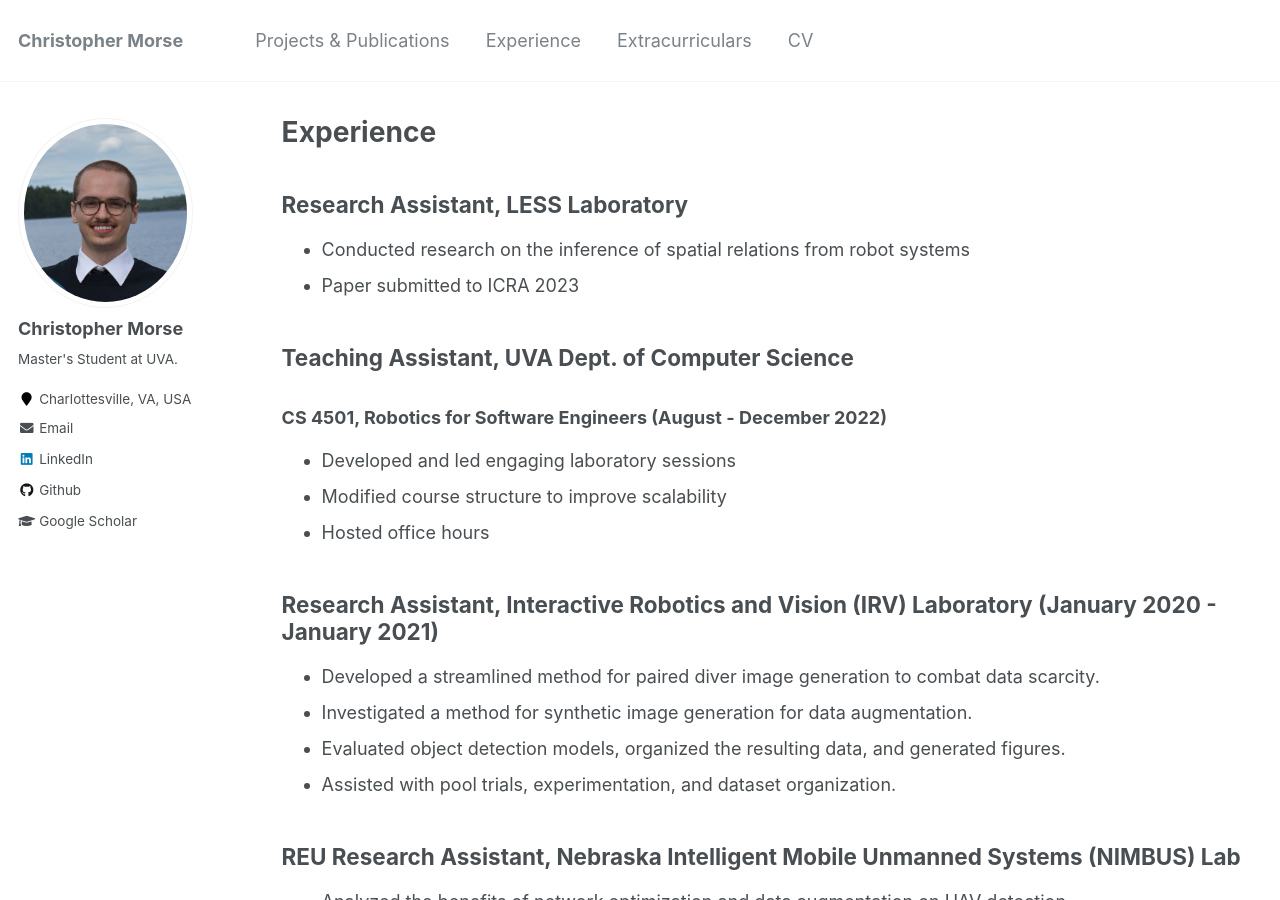
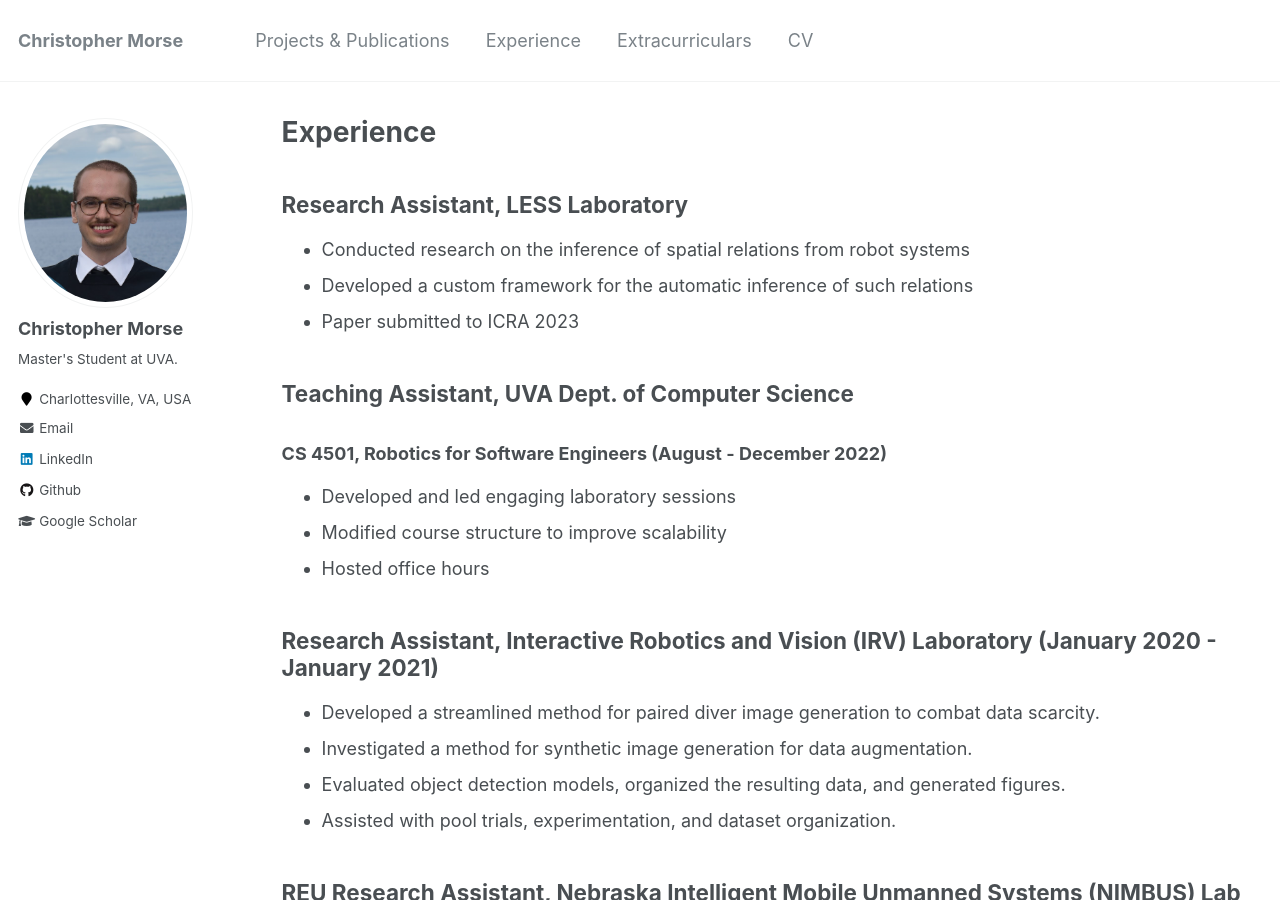
Before and after one commit to christheissmorse/christheissmorse.github.io, a Jekyll site: the page built from _pages/artifacts.md, in a window 1280 px wide and 900 px high. Built offline with Jekyll 4.4.1, drawn with Linux system fonts in a browser that asks for light colours.

Commit message:
Update artifacts.md

```diff
--- a/_pages/artifacts.md
+++ b/_pages/artifacts.md
@@ -7,6 +7,7 @@ author_profile: true
 
 ## Research Assistant, LESS Laboratory
 * Conducted research on the inference of spatial relations from robot systems
+* Developed a custom framework for the automatic inference of such relations
 * Paper submitted to ICRA 2023
 
 ## Teaching Assistant, UVA Dept. of Computer Science
```
